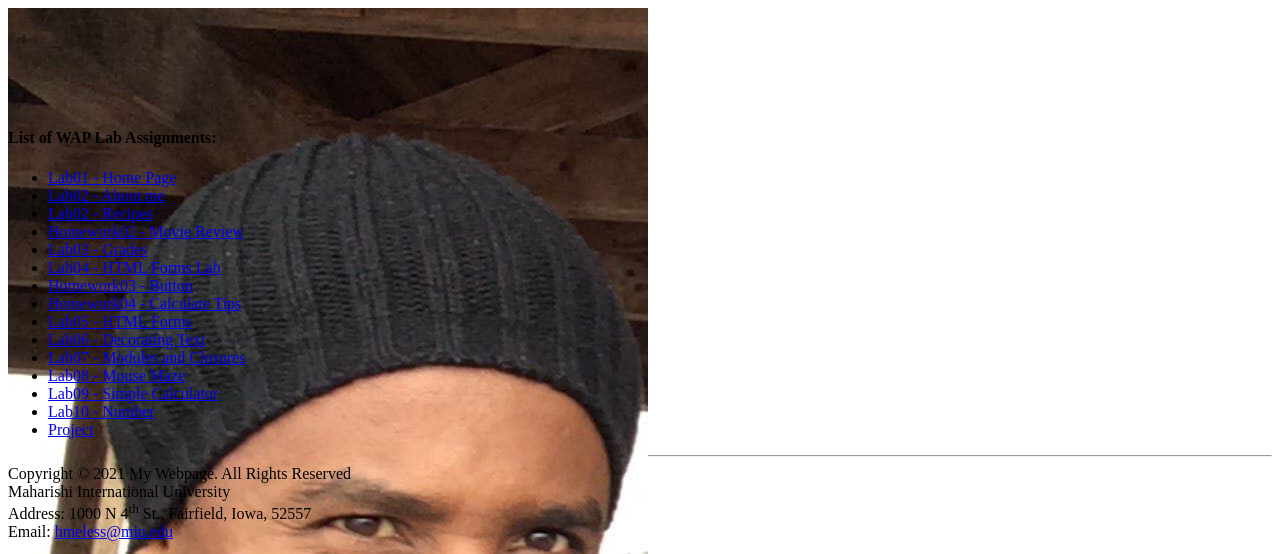
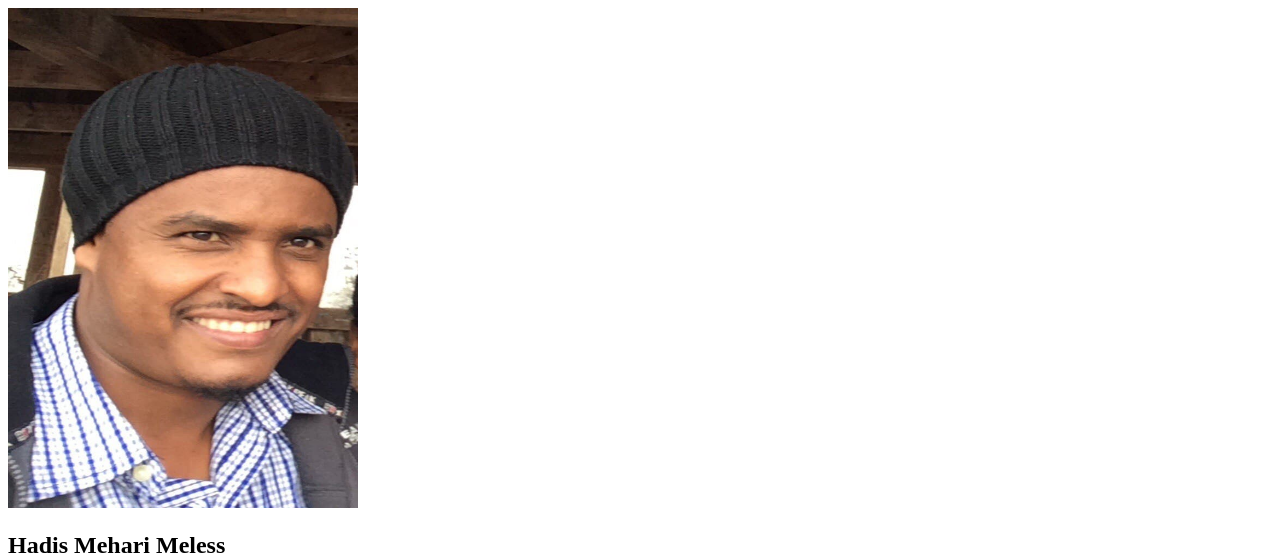
Before and after one commit to HadisMehari/hadismehari.github.io, a plain HTML site: page index.html in a window 1280 px wide. Shown: the top 554 px of the page. Drawn offline with Linux system fonts and the light colour scheme.

Commit message:
index update

```diff
--- a/index.css
+++ b/index.css
@@ -1,4 +1,4 @@
 .image{
-    width:100px;
-     height:100px;
+    width:350px;
+     height:500px;
 }
--- a/index.html
+++ b/index.html
@@ -5,14 +5,13 @@
     <meta http-equiv="X-UA-Compatible" content="IE=edge">
     <meta name="viewport" content="width=<device-width>, initial-scale=1.0">
     <title>My Homepage</title>
-    <link href="index.css" type="text/css" rel="stylesheet" />
+    <link rel="stylesheet" href= "index.css" type="text/css">
+
 </head>
 <body>
-    <div class= "image">
-      <img  src="images/Hadis.jpg"/>
-      <h2>Hadis Mehari Meless</h2>
-    </div>
 
+    <img class= "image" src="images/Hadis.jpg">
+    <h2>Hadis Mehari Meless</h2>
 
     <div>
         <section>
@@ -61,7 +60,7 @@
   <div><br>
 
       <a href="http://validator.w3.org/check?uri=https://hadismehari.github.io/index.html">
-        <img src="./images/w3c-html.png" alt="html validator" /></a>
+        <img src="./images/w3c-html.png"alt="html validator" /></a>
   </div>
   <div class="validation-icon">
       <a href="https://jigsaw.w3.org/css-validator/validator?uri=uri=https://hadismehari.github.io/" target="_blank"> <img
```
